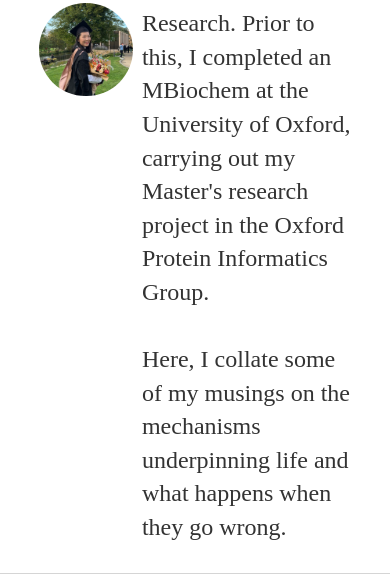
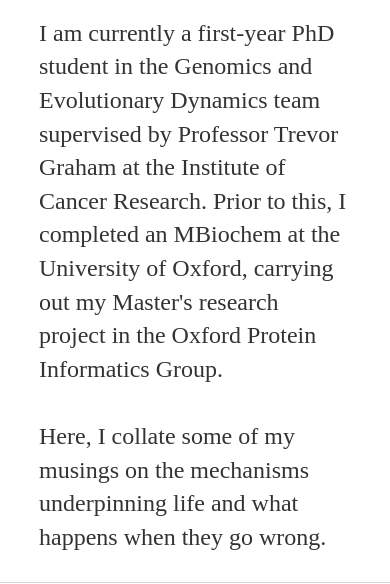
Before and after one commit to ashleyw-01/ashleyw-01.github.io, a plain HTML site: page index.html in a window 390 px wide. Shown: the part 531-1115 px from the top of the page. Drawn offline with Linux system fonts and the light colour scheme.

Commit message:
Update style.css so grid when large screen flex on mobile

```diff
--- a/css/styles.css
+++ b/css/styles.css
@@ -54,6 +54,7 @@ ul.posts {
 ul.posts li {
     list-style: none;
 }
+
 .container {
     margin: 0 auto;
     width: 80%;
@@ -63,27 +64,31 @@ ul.posts li {
     align-items: center;
     padding: 1%;
 }
-.main-photo{
-    flex: 30%;
+
+.main-photo {
+    flex: 1;
     max-width: 100%;
     display: flex;
 }
+
 .pfp {
-    flex: 30%;
+    flex: 1;
     max-width: 100%;
-    height: auto;
     border-radius: 50%;
 }
-.blurb{
-    flex: 70%;
+
+.blurb {
+    flex: 1;
     padding: 5%;
 }
+
 @media (max-width: 768px) {
     .container {
+        display: flex;
         flex-direction: column;
     }
 
-    .main-photo, .blurb {
+    .main-photo, .pfp, .blurb {
         flex: 100%;
         max-width: 100%;
     }
```
